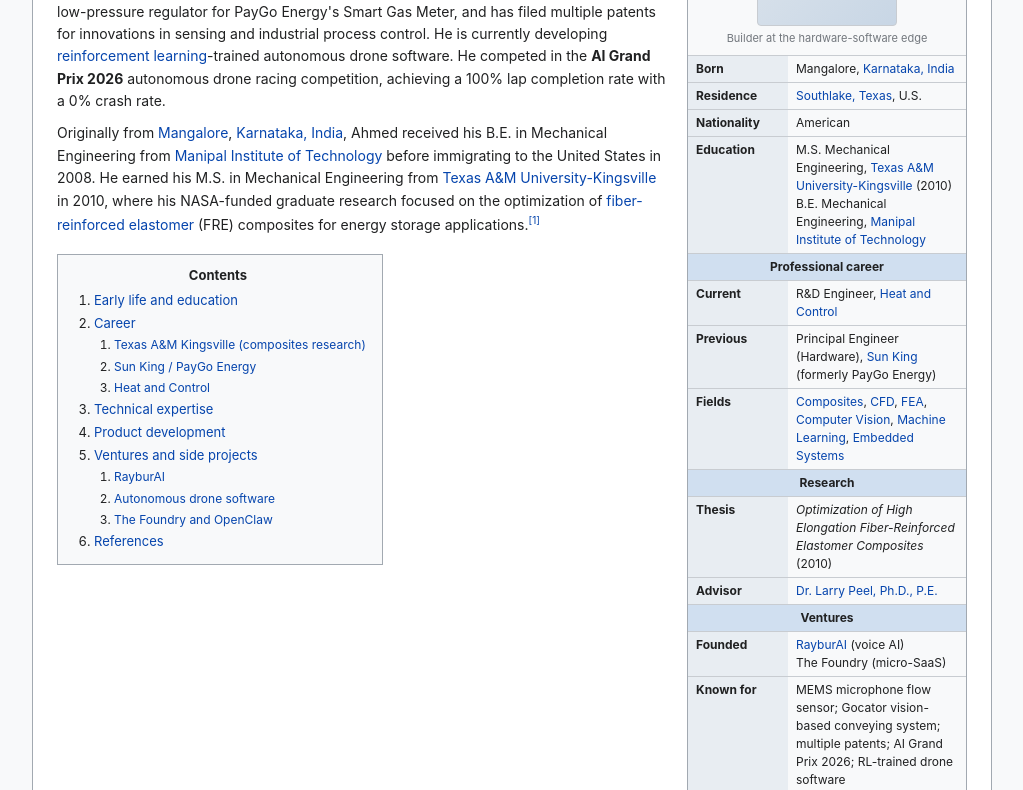
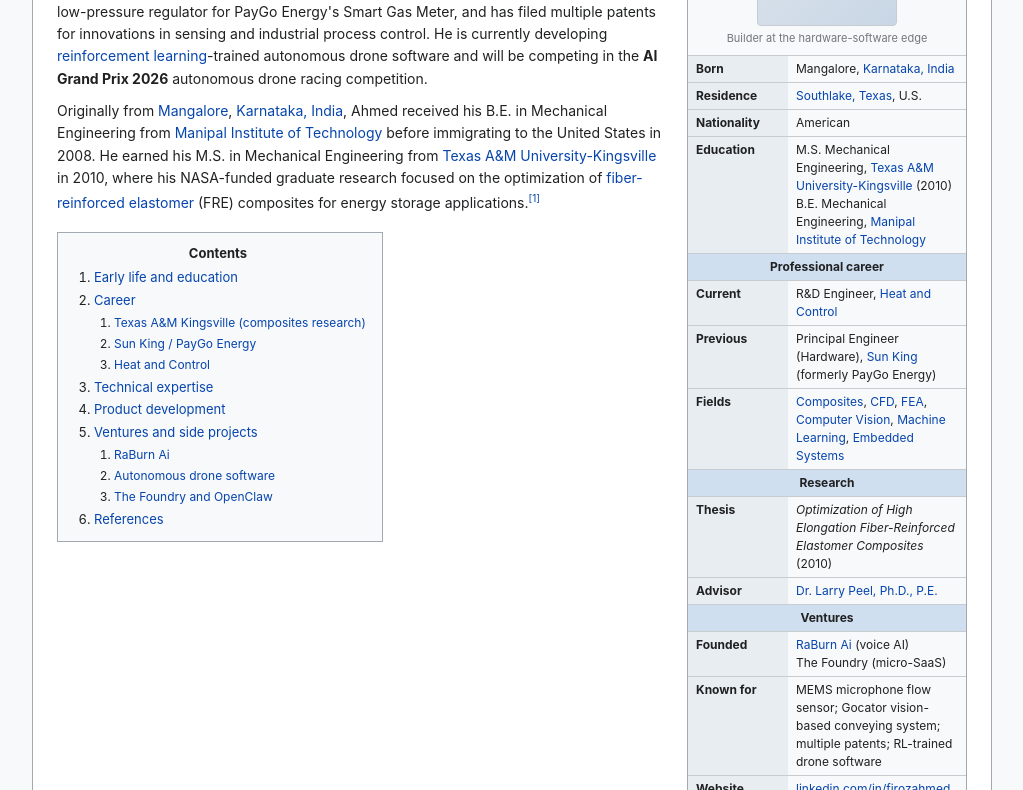
Before and after one commit to fzahmed27/firozahmed-wiki, a plain HTML site: page index.html in a window 1280 px wide. Shown: the part 381-1171 px from the top of the page, without its empty margins (128-1151 px from the left). Drawn offline with Linux system fonts and the light colour scheme; a web font is replaced by a local one.

Commit message:
Update company names and project descriptions

```diff
--- a/index.html
+++ b/index.html
@@ -90,14 +90,14 @@
     <div class="infobox-row"><div class="infobox-label">Thesis</div><div class="infobox-value"><i>Optimization of High Elongation Fiber-Reinforced Elastomer Composites</i> (2010)</div></div>
     <div class="infobox-row"><div class="infobox-label">Advisor</div><div class="infobox-value"><a href="#">Dr. Larry Peel, Ph.D., P.E.</a></div></div>
     <div class="infobox-section-header">Ventures</div>
-    <div class="infobox-row"><div class="infobox-label">Founded</div><div class="infobox-value"><a href="#">RayburAI</a> (voice AI)<br>The Foundry (micro-SaaS)</div></div>
-    <div class="infobox-row"><div class="infobox-label">Known for</div><div class="infobox-value">MEMS microphone flow sensor; Gocator vision-based conveying system; multiple patents; AI Grand Prix 2026; RL-trained drone software</div></div>
+    <div class="infobox-row"><div class="infobox-label">Founded</div><div class="infobox-value"><a href="#">RaBurn Ai</a> (voice AI)<br>The Foundry (micro-SaaS)</div></div>
+    <div class="infobox-row"><div class="infobox-label">Known for</div><div class="infobox-value">MEMS microphone flow sensor; Gocator vision-based conveying system; multiple patents; RL-trained drone software</div></div>
     <div class="infobox-row"><div class="infobox-label">Website</div><div class="infobox-value"><a href="https://www.linkedin.com/in/firozahmed/" target="_blank">linkedin.com/in/firozahmed</a></div></div>
   </div>
 
   <!-- LEAD -->
   <p class="wiki-p"><b>Firoz Ahmed</b> is an American <a href="#">mechanical engineer</a>, <a href="#">R&D</a> specialist, and <a href="#">entrepreneur</a> based in <a href="#">Southlake, Texas</a>. He currently serves as an R&D Engineer at <a href="https://www.heatandcontrol.com" target="_blank">Heat and Control</a>, one of the world's leading manufacturers of industrial food processing equipment. His work spans <a href="#">fiber reinforced composites</a>, <a href="#">computational fluid dynamics</a> (CFD), <a href="#">finite element analysis</a> (FEA), <a href="#">computer vision</a>, <a href="#">machine learning</a>, and <a href="#">embedded systems</a> — a rare multidisciplinary profile operating at the intersection of mechanical engineering and artificial intelligence.</p>
-  <p class="wiki-p">Ahmed is known for inventing a <b>sound-based flow sensor</b> using a <a href="#">MEMS microphone</a> in a low-pressure regulator for PayGo Energy's Smart Gas Meter, and has filed multiple patents for innovations in sensing and industrial process control. He is currently developing <a href="#">reinforcement learning</a>-trained autonomous drone software. He competed in the <b>AI Grand Prix 2026</b> autonomous drone racing competition, achieving a 100% lap completion rate with a 0% crash rate.</p>
+  <p class="wiki-p">Ahmed is known for inventing a <b>sound-based flow sensor</b> using a <a href="#">MEMS microphone</a> in a low-pressure regulator for PayGo Energy's Smart Gas Meter, and has filed multiple patents for innovations in sensing and industrial process control. He is currently developing <a href="#">reinforcement learning</a>-trained autonomous drone software and will be competing in the <b>AI Grand Prix 2026</b> autonomous drone racing competition.</p>
   <p class="wiki-p">Originally from <a href="#">Mangalore</a>, <a href="#">Karnataka, India</a>, Ahmed received his B.E. in Mechanical Engineering from <a href="#">Manipal Institute of Technology</a> before immigrating to the United States in 2008. He earned his M.S. in Mechanical Engineering from <a href="#">Texas A&M University-Kingsville</a> in 2010, where his NASA-funded graduate research focused on the optimization of <a href="#">fiber-reinforced elastomer</a> (FRE) composites for energy storage applications.<a class="sup" href="#ref1">[1]</a></p>
 
   <!-- TOC -->
@@ -116,7 +116,7 @@
       <li><a href="#products">Product development</a></li>
       <li><a href="#ventures">Ventures and side projects</a>
         <ol>
-          <li><a href="#rayburn">RayburAI</a></li>
+          <li><a href="#raburn">RaBurn Ai</a></li>
           <li><a href="#drones">Autonomous drone software</a></li>
           <li><a href="#foundry">The Foundry and OpenClaw</a></li>
         </ol>
@@ -160,7 +160,7 @@
   <table class="wikitable">
     <tr><th>Domain</th><th>Description</th><th>Tools / Methods</th></tr>
     <tr><td><b>Composite Materials & Manufacturing</b></td><td>Fiber reinforced elastomer/composite design, filament winding, vacuum bag molding, hand layup, curing process optimization, laminate analysis, cyclic load testing, fiber volume fraction characterization</td><td>Filament winder, vacuum bagging, UTM, ASTM standards, CLT software</td></tr>
-    <tr><td><b>Computational Fluid Dynamics</b></td><td>Navier-Stokes solvers, turbulence modeling (RANS/LES), multiphase flow, liquid-air separation system design, conjugate heat transfer, aerodynamic and thermal process simulation</td><td>ANSYS Fluent, OpenFOAM, STAR-CCM+, ParaView</td></tr>
+    <tr><td><b>Computational Fluid Dynamics</b></td><td>Navier-Stokes solvers, turbulence modeling (RANS/LES), multiphase flow, liquid-air separation system design, conjugate heat transfer, aerodynamic and thermal process simulation</td><td>ANSYS Fluent, OpenFOAM</td></tr>
     <tr><td><b>Computer Vision & ML</b></td><td>Gocator 3D vision-based mass flow control, quality inspection, defect detection, process monitoring, 2D pose estimation, end-to-end training-to-edge pipelines, reinforcement learning for autonomous systems</td><td>Gocator, PyTorch, OpenCV, YOLOv8, RL frameworks, edge deployment</td></tr>
     <tr><td><b>Mechanical Design & CAD</b></td><td>3D modeling for industrial equipment, DFM, GD&T, tolerance analysis, topology optimization, living hinge and snap-fit design</td><td>SolidWorks, Creo, Pro/E, ANSYS Mechanical</td></tr>
     <tr><td><b>FEA / Multi-Physics</b></td><td>Structural, thermal, and coupled FEA; topology optimization (demonstrated 57% mass reduction); fatigue life, modal analysis</td><td>ANSYS Mechanical, ANSYS Structural, COMSOL, MATLAB</td></tr>
@@ -182,11 +182,11 @@
   <!-- VENTURES -->
   <h2 class="wiki-h2" id="ventures">Ventures and side projects <a class="edit-link" href="#">[edit]</a></h2>
 
-  <h3 class="wiki-h3" id="rayburn">RayburAI</h3>
-  <p class="wiki-p">Ahmed founded <b>RayburAI</b>, a multilingual voice AI agent designed for clinic scheduling. The product was built in <a href="#">TypeScript</a> using the <a href="#">OpenAI</a> Realtime API with multilingual support and calendar integration, targeting healthcare clinics through warm family-connected leads.</p>
+  <h3 class="wiki-h3" id="raburn">RaBurn Ai</h3>
+  <p class="wiki-p">Ahmed founded <b>RaBurn Ai</b>, a multilingual voice AI agent designed for clinic scheduling. The product was built in <a href="#">TypeScript</a> using the <a href="#">OpenAI</a> Realtime API with multilingual support and calendar integration, targeting healthcare clinics through warm family-connected leads.</p>
 
   <h3 class="wiki-h3" id="drones">Autonomous drone software</h3>
-  <p class="wiki-p">Ahmed is currently developing <a href="#">reinforcement learning</a>-trained autonomous drone software. The project builds on his AI Grand Prix 2026 competition experience, applying RL techniques to train drone agents for autonomous navigation, obstacle avoidance, and real-time decision-making — combining his embedded systems background with modern AI methods for physical robotics applications.</p>
+  <p class="wiki-p">Ahmed is currently developing <a href="#">reinforcement learning</a>-trained autonomous drone software in preparation for the upcoming AI Grand Prix 2026 competition, applying RL techniques to train drone agents for autonomous navigation, obstacle avoidance, and real-time decision-making — combining his embedded systems background with modern AI methods for physical robotics applications.</p>
 
   <h3 class="wiki-h3" id="foundry">The Foundry and OpenClaw</h3>
   <p class="wiki-p"><b>The Foundry</b> is a micro-SaaS generation pipeline structured as a Scout → Analyst → Builder workflow for autonomous identification, validation, and construction of small software products. <b>OpenClaw / Jarvis</b> is a multi-agent system featuring SQLite-backed persistent memory, <a href="#">ChromaDB</a> RAG, Slack integration, health monitoring sub-agents, and automated daily/weekly digest workflows.</p>
```
